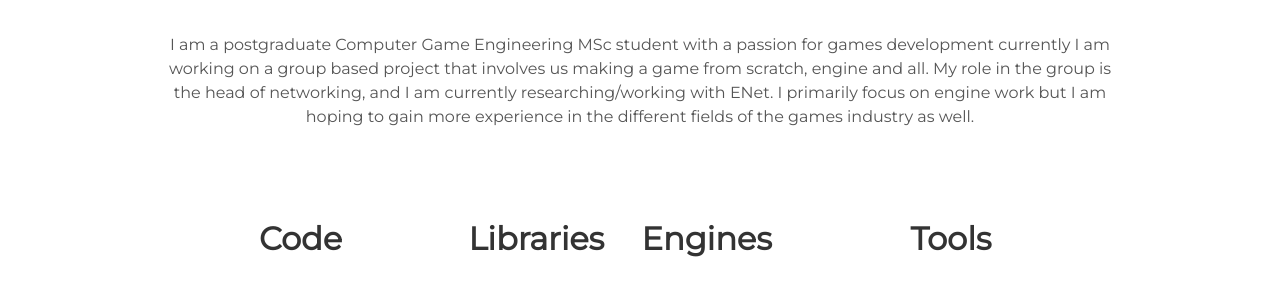
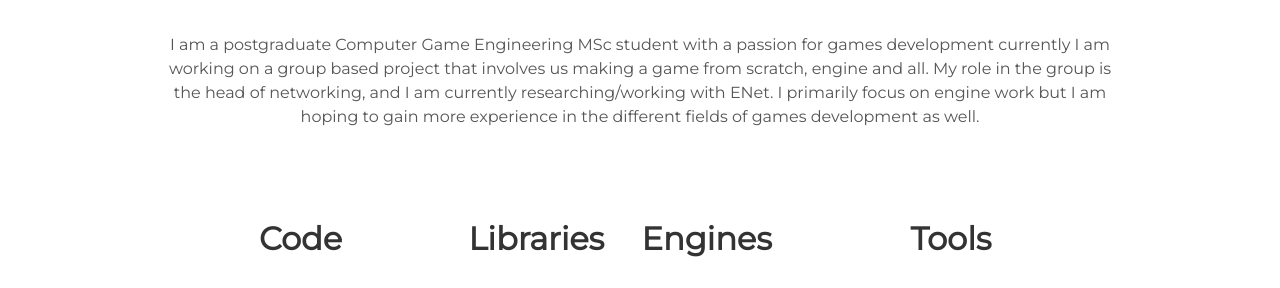
Before and after one commit to GeordieGinge/GeordieGinge.github.io, a Jekyll site: the page built from index.html, in a window 1280 px wide and 900 px high, scrolled down 799 px. Shown: the part 225-513 px from the top of the window. Built offline with Jekyll 4.4.1, drawn with Linux system fonts in a browser that asks for light colours.

Commit message:
Updated error in the config file

```diff
--- a/_config.yml
+++ b/_config.yml
@@ -6,7 +6,7 @@ description: Aaron's Website!
 
 # User settings
 username: Aaron Robson
-user_description: I am a postgraduate Computer Game Engineering MSc student with a passion for games development currently I am working on a group based project that involves us making a game from scratch, engine and all. My role in the group is the head of networking, and I am currently researching/working with ENet. I primarily focus on engine work but I am hoping to gain more experience in the different fields of the games industry as well.
+user_description: I am a postgraduate Computer Game Engineering MSc student with a passion for games development currently I am working on a group based project that involves us making a game from scratch, engine and all. My role in the group is the head of networking, and I am currently researching/working with ENet. I primarily focus on engine work but I am hoping to gain more experience in the different fields of games development as well.
 user_title: Computer Games Engineering MSc student
 email: aaronrobson19@hotmail.co.uk
 twitter_username: Robson1Aaron
```
